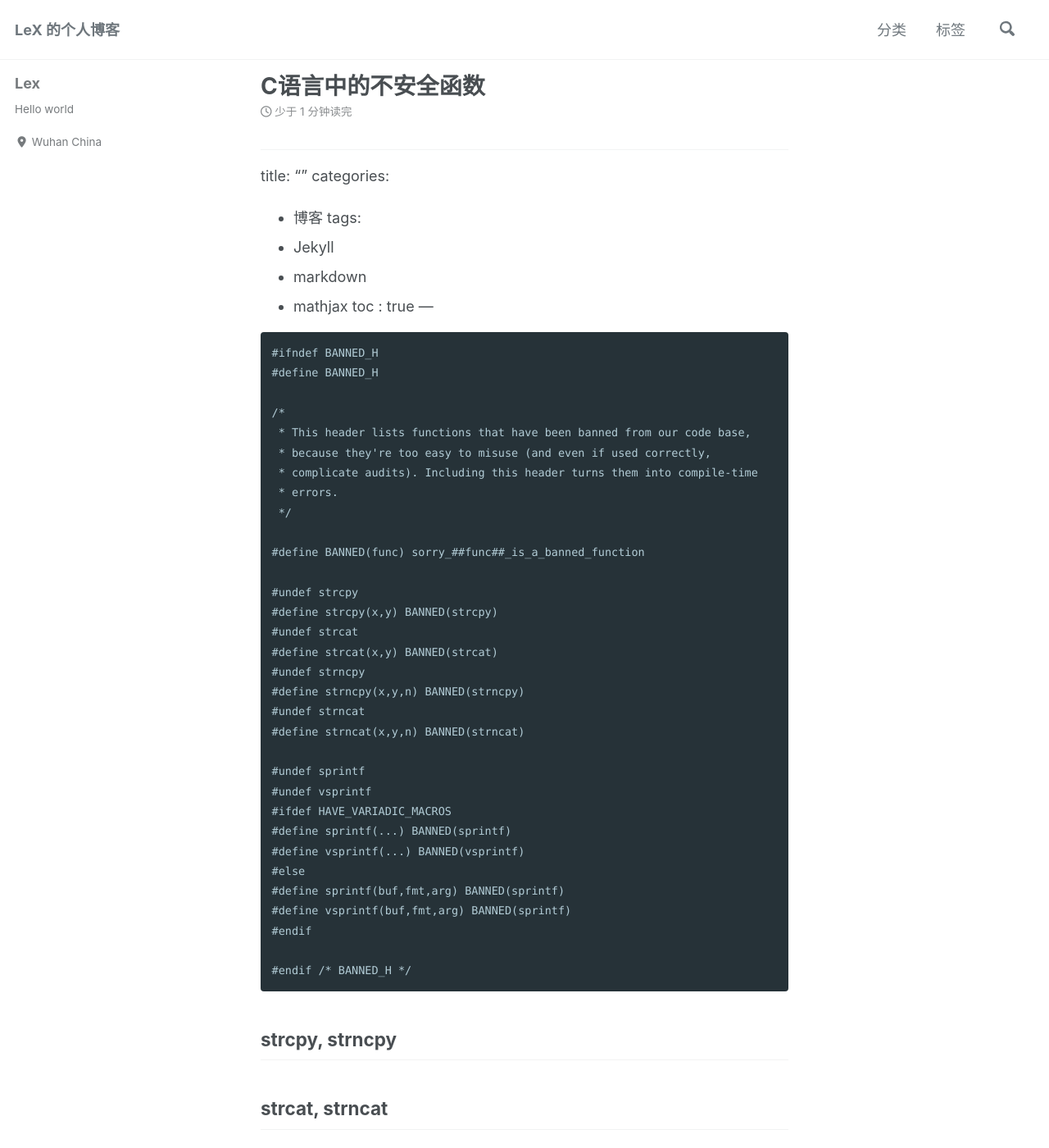
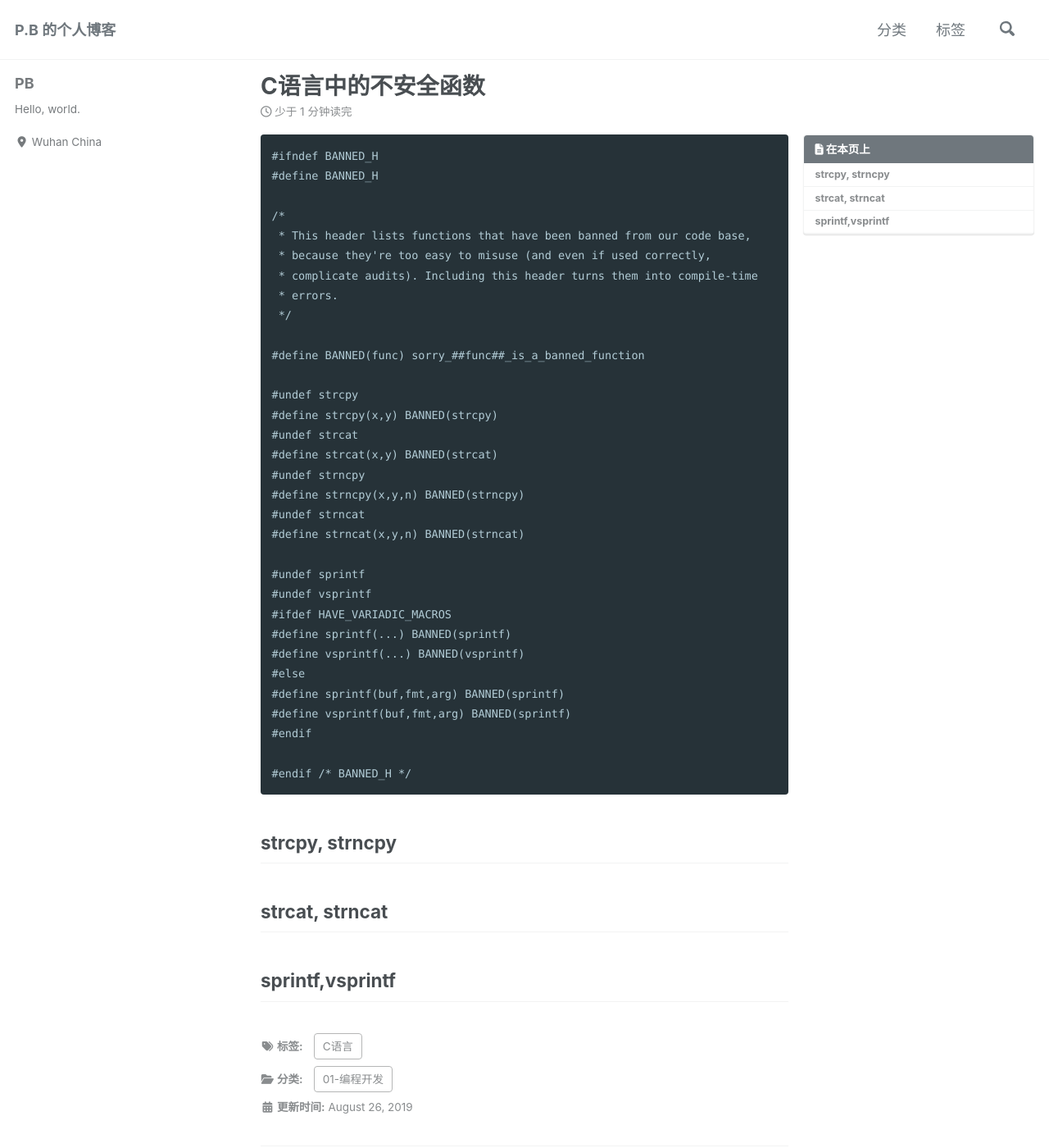
Before and after one commit to wow-yes/blog, a Jekyll site: the page built from 01-编程开发/_posts/2019-08-26-C语言中的不安全函数.md, in a window 1280 px wide and 1400 px high. Shown: the whole window at 82% size. Built offline with Jekyll 4.4.1, drawn with Linux system fonts in a browser that asks for light colours; cached includes are drawn as plain includes; nearby versions of some CDN libraries; some of the changed text lies outside the part shown.

Commit message:
Mon Sep  2 21:53:13 CST 2019

````diff
--- a/01-编程开发/_posts/2019-08-26-C语言中的不安全函数.md
+++ b/01-编程开发/_posts/2019-08-26-C语言中的不安全函数.md
@@ -1,13 +1,7 @@
 ---
-title:  ""
-categories:
-  - 博客
-      tags:
-  - Jekyll
-  - markdown
-  - mathjax
-      toc : true
-      ---
+tags: C语言
+toc : true
+---
 
 
 ```c
--- a/_config.yml
+++ b/_config.yml
@@ -12,13 +12,14 @@
 
 # theme                  : "minimal-mistakes-jekyll"
 # remote_theme           : "mmistakes/minimal-mistakes"
-minimal_mistakes_skin    : "default" # "air", "aqua", "contrast", "dark", "dirt", "neon", "mint", "plum", "sunrise"
+minimal_mistakes_skin    : "default"
+# "air", "aqua", "contrast", "dark", "dirt", "neon", "mint", "plum", "sunrise"
 
 # Site Settings
 locale                   : "zh-CN"
-title                    : "LeX 的个人博客"
+title                    : "P.B 的个人博客"
 title_separator          : "-"
-name                     : "Lex"
+name                     : "P. B"
 description              : "我的个人博客."
 url                      : # the base hostname & protocol for your site e.g. "https://mmistakes.github.io"
 baseurl                  : "/blog" # the subpath of your site, e.g. "/blog"
@@ -38,9 +39,9 @@ comments:
     # https://developers.facebook.com/docs/plugins/comments
     appid                :
     num_posts            : # 5 (default)
-    colorscheme          : # "light" (default), "dark"
+    colorscheme          : "dark" # "light" (default), "dark"
   utterances:
-    theme                : # "github-light" (default), "github-dark"
+    theme                : "github-dark" # "github-light" (default), "github-dark"
     issue_term           : # "pathname" (default)
 staticman:
   allowedFields          : # ['name', 'email', 'url', 'message']
@@ -106,9 +107,9 @@ analytics:
 
 # Site Author
 author:
-  name             : "Lex"
+  name             : "PB"
   avatar           : # path of avatar image, e.g. "/assets/images/bio-photo.jpg"
-  bio              : "Hello world"
+  bio              : "Hello, world."
   location         : "Wuhan China"
   email            :
   links:
@@ -279,7 +280,6 @@ compress_html:
   ignore:
     envs: development
 
-
 # Defaults
 defaults:
   # _posts
````
Also changed, not shown: 03-读书笔记/_posts/2018-01-01-00-道听途说之言.md (+3 -0 lines), 3 other files.
